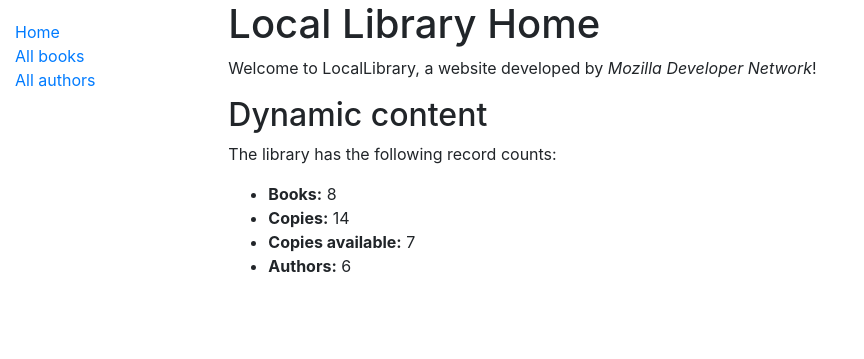
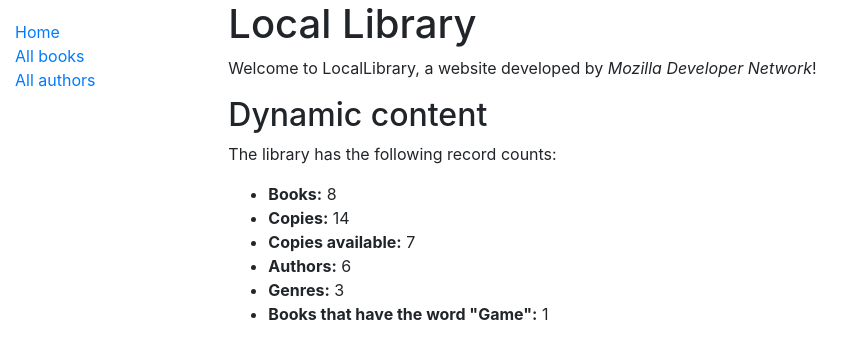
Before and after one commit to thomas-yee/locallibrary, a Django app: page /catalog/ in a window 1280 px wide. Shown: the top 359 px of the page, without its empty margins (0-864 px from the left). Run offline with Django 3.2, Linux system fonts and the light colour scheme; data comes from the database, SQL or seed files in the repository; some libraries are stand-ins or nearby versions.

Commit message:
Home page now displays the counts for genres and books that contain the word 'game'

```diff
--- a/catalog/templates/index.html
+++ b/catalog/templates/index.html
@@ -2,7 +2,7 @@
 {% extends "base_generic.html" %}
 
 {% block content %}
-  <h1>Local Library Home</h1>
+  <h1>Local Library</h1>
   <p>Welcome to LocalLibrary, a website developed by <em>Mozilla Developer Network</em>!</p>
   <h2>Dynamic content</h2>
   <p>The library has the following record counts:</p>
@@ -12,5 +12,7 @@
     <li><strong>Copies:</strong> {{ num_instances }}</li>
     <li><strong>Copies available:</strong> {{ num_instances_available }}</li>
     <li><strong>Authors:</strong> {{ num_authors }}</li>
+    <li><strong>Genres:</strong> {{ num_genres }}</li>
+    <li><strong>Books that have the word "Game":</strong> {{ num_books_game }}</li>
   </ul>
 {% endblock %}
--- a/catalog/views.py
+++ b/catalog/views.py
@@ -20,11 +20,16 @@ def index(request):
     # The 'all()' is implied by default.
     num_authors = Author.objects.count()
 
+    num_books_game = Book.objects.filter(title__contains='game').count()
+    num_genres = Genre.objects.all().count()
+
     context = {
         'num_books': num_books,
         'num_instances': num_instances,
         'num_instances_available': num_instances_available,
         'num_authors': num_authors,
+        'num_books_game': num_books_game,
+        'num_genres': num_genres
     }
 
     # Render the HTML template index.html with the data in the context variable
```
